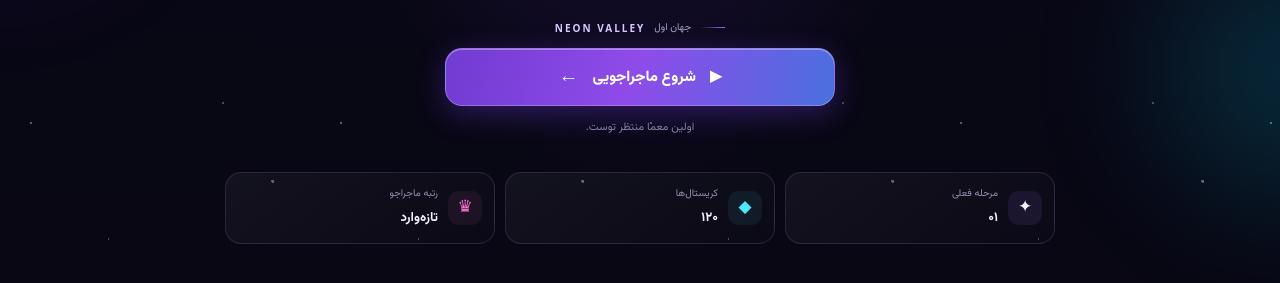
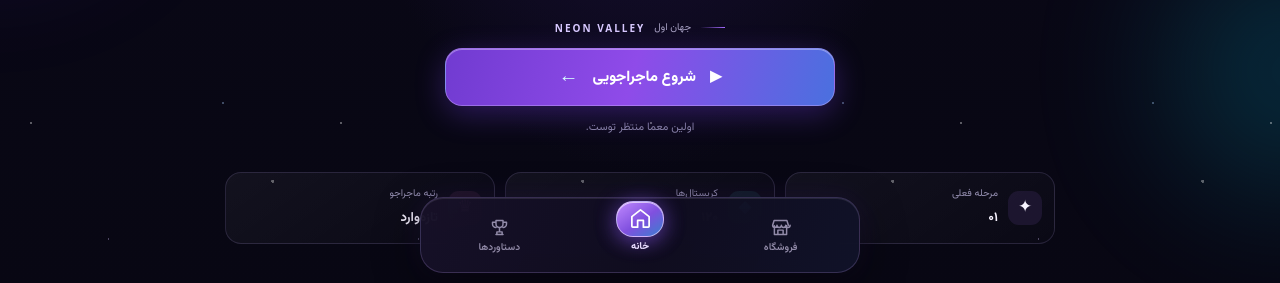
Before and after one commit to aigptdepai-collab/-, a plain HTML site: page index.html in a window 1280 px wide. Shown: the part 509-792 px from the top of the page. Drawn offline with Linux system fonts and the light colour scheme.

Commit message:
Style premium bottom navigation bar

```diff
--- a/styles.css
+++ b/styles.css
@@ -359,3 +359,45 @@ body.home-active .footer span:first-child{color:#c5b5eb}
 @media(prefers-reduced-motion:reduce){
  body.home-active .primary-button:after{animation:none}
 }
+
+
+/* CHROMA QUEST — premium bottom navigation */
+.app-shell{padding-bottom:calc(96px + env(safe-area-inset-bottom))}
+.bottom-nav{
+  position:fixed;z-index:20;left:50%;bottom:calc(12px + env(safe-area-inset-bottom));
+  transform:translateX(-50%);width:min(calc(100% - 28px),520px);
+  min-height:72px;padding:8px 12px;display:grid;grid-template-columns:1fr 1fr 1fr;
+  align-items:center;direction:rtl;gap:8px;
+  border:1px solid #c4a5ff35;border-radius:23px;
+  background:linear-gradient(115deg,#171128f2,#100d20f5 55%,#111329f2);
+  box-shadow:0 14px 42px #0009,0 0 28px #8d55ff1c,inset 0 1px #ffffff18;
+  backdrop-filter:blur(22px);-webkit-backdrop-filter:blur(22px)
+}
+.nav-item{
+  position:relative;min-width:0;height:54px;padding:5px 4px;border:0;border-radius:15px;
+  display:flex;flex-direction:column;align-items:center;justify-content:center;gap:3px;
+  color:#928ba9;background:transparent;cursor:pointer;font:600 10px/1.3 "Vazirmatn",sans-serif;
+  transition:color .2s,background .2s,transform .2s
+}
+.nav-item svg{width:21px;height:21px;fill:none;stroke:currentColor;stroke-width:1.7;stroke-linecap:round;stroke-linejoin:round}
+.nav-item:active{transform:scale(.93)}
+.nav-item.active{color:#e5d5ff;background:linear-gradient(145deg,#9a62ff25,#6e49bb12)}
+.nav-item.active:before{
+  content:"";position:absolute;top:0;left:28%;right:28%;height:2px;border-radius:9px;
+  background:linear-gradient(90deg,#b58aff,#66eaff);box-shadow:0 0 12px #a56bff
+}
+.nav-home{height:62px;margin-top:-17px;color:#fff;font-weight:800}
+.home-nav-icon{
+  width:48px;height:48px;display:grid;place-items:center;border-radius:17px;
+  color:#fff;background:linear-gradient(145deg,#c18aff,#8050df 54%,#397fce);
+  border:1px solid #e4d0ffb0;box-shadow:0 5px 20px #8951ed77,0 0 25px #7c56ed44,inset 0 1px #fff9
+}
+.home-nav-icon svg{width:23px;height:23px;stroke:#fff;stroke-width:1.8;fill:none;stroke-linecap:round;stroke-linejoin:round}
+.nav-home.active{background:transparent;color:#e8dcff}
+.nav-home.active:before{display:none}
+.nav-store.active{color:#d4b7ff}
+.nav-achievements.active{color:#ffe4a6}
+.nav-store.active svg{filter:drop-shadow(0 0 6px #b27aff88)}
+.nav-achievements.active svg{filter:drop-shadow(0 0 6px #ffc96a88)}
+@media(min-width:700px){.bottom-nav{bottom:18px;min-height:76px;width:440px}.app-shell{padding-bottom:112px}}
+@media(prefers-reduced-motion:reduce){.nav-item{transition:none}}
```
